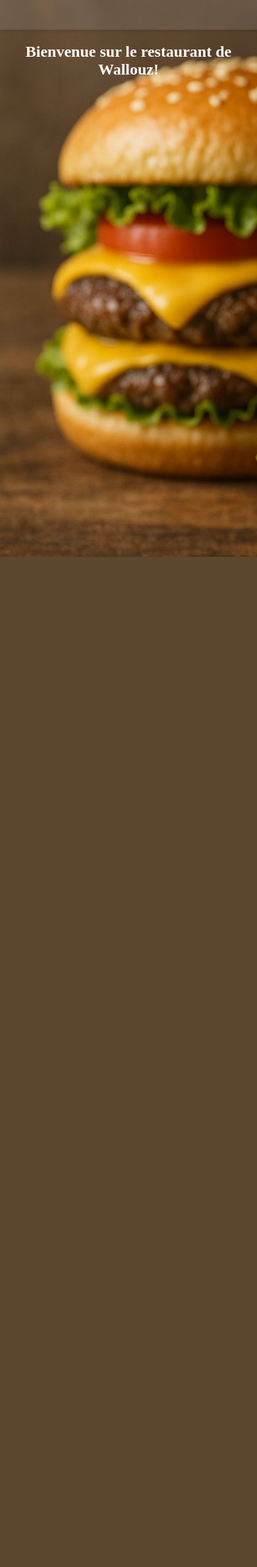
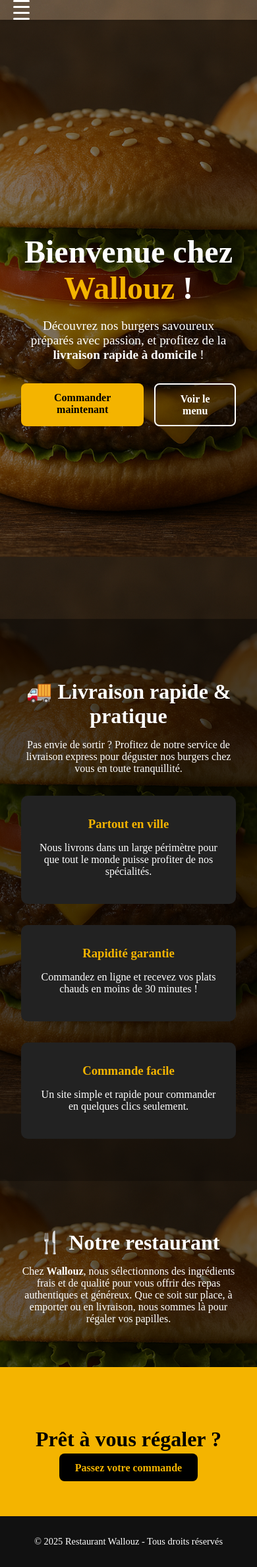
Before and after one commit to AntoineHro/appResto-restoWeb-, a PHP site: page / in a window 390 px wide. Shown: the whole page at 66% size. Before the commit the page ends 844 px from the top, so only its background shows below. Run offline with PHP 8.4, Linux system fonts and the light colour scheme.

Commit message:
Ajout du code du site

```diff
--- a/appRoseBlanche/css/index.css
+++ b/appRoseBlanche/css/index.css
@@ -0,0 +1,151 @@
+/* Style global */
+body {
+    margin: 0;
+    font-family: 'Arial', sans-serif;
+    color: #fff;
+    background: url('../image/background.png') no-repeat center center fixed;
+    background-size: cover;
+  }
+
+  /* HERO */
+  .hero {
+    height: 100vh;
+    display: flex;
+    align-items: center;
+    justify-content: center;
+    text-align: center;
+    background: rgba(0, 0, 0, 0.5);
+    padding: 2rem;
+  }
+
+  .hero h1 {
+    font-size: 3rem;
+    margin-bottom: 1rem;
+  }
+
+  .hero h1 span {
+    color: #f4b400;
+  }
+
+  .hero p {
+    font-size: 1.2rem;
+    margin-bottom: 2rem;
+  }
+
+  .hero-buttons {
+    display: flex;
+    gap: 1rem;
+    justify-content: center;
+  }
+
+  .btn-primary, .btn-secondary {
+    padding: 0.8rem 1.5rem;
+    border-radius: 8px;
+    text-decoration: none;
+    font-weight: bold;
+    transition: 0.3s;
+  }
+
+  .btn-primary {
+    background: #f4b400;
+    color: #000;
+  }
+
+  .btn-primary:hover {
+    background: #e89c00;
+  }
+
+  .btn-secondary {
+    background: transparent;
+    border: 2px solid #fff;
+    color: #fff;
+  }
+
+  .btn-secondary:hover {
+    background: #fff;
+    color: #000;
+  }
+
+  /* SECTION LIVRAISON */
+  .delivery {
+    padding: 4rem 2rem;
+    background: rgba(0, 0, 0, 0.7);
+    text-align: center;
+  }
+
+  .delivery h2 {
+    font-size: 2rem;
+    margin-bottom: 1rem;
+  }
+
+  .delivery-cards {
+    display: flex;
+    gap: 2rem;
+    justify-content: center;
+    flex-wrap: wrap;
+    margin-top: 2rem;
+  }
+
+  .card {
+    background: #222;
+    padding: 1.5rem;
+    border-radius: 10px;
+    max-width: 280px;
+    transition: transform 0.3s;
+  }
+
+  .card:hover {
+    transform: translateY(-8px);
+  }
+
+  .card img {
+    width: 80px;
+    margin-bottom: 1rem;
+  }
+
+  .card h3 {
+    margin: 0.5rem 0;
+    color: #f4b400;
+  }
+
+  /* SECTION ABOUT */
+  .about {
+    padding: 3rem 2rem;
+    text-align: center;
+    background: rgba(0, 0, 0, 0.6);
+  }
+
+  .about h2 {
+    font-size: 2rem;
+    margin-bottom: 1rem;
+  }
+
+  /* SECTION CTA */
+  .cta {
+    padding: 4rem 2rem;
+    text-align: center;
+    background: #f4b400;
+    color: #000;
+  }
+
+  .cta h2 {
+    font-size: 2rem;
+    margin-bottom: 1rem;
+  }
+
+  .cta .btn-primary {
+    background: #000;
+    color: #f4b400;
+  }
+
+  .cta .btn-primary:hover {
+    background: #222;
+  }
+
+  /* FOOTER */
+  footer {
+    text-align: center;
+    padding: 1rem;
+    background: #111;
+    font-size: 0.9rem;
+  }
--- a/appRoseBlanche/css/nav-barre.css
+++ b/appRoseBlanche/css/nav-barre.css
@@ -13,6 +13,7 @@ body {
   position: relative;
 }
 
+/* Icône menu burger */
 .menu-toggle {
   display: none;
 }
@@ -21,6 +22,15 @@ body {
   display: none;
   flex-direction: column;
   cursor: pointer;
+  gap: 6px;
+  z-index: 10001;
+}
+
+.menu-icon span {
+  width: 25px;
+  height: 3px;
+  background: #fff;
+  border-radius: 2px;
 }
 
 .nav-links {
@@ -41,38 +51,44 @@ body {
   color: #000000;
 }
 
-/* Responsive */
+/* -------- Responsive -------- */
 @media (max-width: 768px) {
   .menu-icon {
     display: flex;
-    flex-direction: column;
-    gap: 5px;
+    position: absolute;
+    left: 20px;
   }
 
   .nav-links {
-    position: absolute;
-    top: 60px;
+    position: fixed; /* fixé à gauche de l’écran */
+    top: 0;
     left: 0;
-    right: 0;
-    background: linear-gradient(to right, #f9e5a1, #d1a324);
+    height: 100vh; /* toute la hauteur */
+    width: 0; /* caché par défaut */
+    background: rgba(0, 0, 0, 0.8); /* fond sombre transparent */
+    backdrop-filter: blur(4px); /* effet de flou */
     flex-direction: column;
     align-items: center;
+    justify-content: center;
     gap: 20px;
-    padding: 20px 0;
-    display: none;
+    overflow: hidden; /* pas de débordement */
+    transition: width 0.4s ease; /* animation fluide */
     z-index: 9999;
-    box-shadow: 0 4px 10px rgba(0, 0, 0, 0.1);
   }
 
+  /* Quand le menu est coché */
   .menu-toggle:checked + .menu-icon + .nav-links {
-    display: flex;  /* Affiche le menu */
+    width: 50%; /* moitié de l’écran */
+  }
+
+  .nav-links a {
+    font-size: 18px;
+    color: #fff;
   }
 }
 
-.navbar-links {
-  list-style: none;
-  display: flex;
-  gap: 1.5rem;
-  margin: 0;
-  padding: 0;
+@media (max-width: 480px) {
+  .nav-links a {
+    font-size: 16px;
+  }
 }
--- a/appRoseBlanche/index.php
+++ b/appRoseBlanche/index.php
@@ -1,13 +1,18 @@
+<?php
+// index.php
+?>
 <!DOCTYPE html>
 <html lang="fr">
 <head>
   <meta charset="UTF-8">
   <meta name="viewport" content="width=device-width, initial-scale=1.0">
-    <title>Acceuil</title>
+  <title>Accueil - Restaurant Wallouz</title>
   <link rel="stylesheet" href="css/index.css">
   <link rel="stylesheet" href="css/nav-barre.css">
 </head>
-<body style="background-image: url('image/background.png');">
+<body>
+
+  <!-- Barre de navigation -->
   <nav class="navbar">
     <input type="checkbox" id="menu-toggle" class="menu-toggle" />
     <label for="menu-toggle" class="menu-icon">
@@ -19,15 +24,64 @@
 
     <div class="nav-links">
       <a href="page/panier.php">🛒</a>
-                <a href="index.php" style="text-align: center;">Accueil</a>
-                <a href="page/commander.php" style="text-align: center;">Menu</a>
-                <a href="page/inscription.php" style="text-align: center;">S'inscrire</a>
-                <a href="page/connexion.php" style="text-align: center;">Se connecter</a>
+      <a href="index.php">Accueil</a>
+      <a href="page/commander.php">Menu</a>
+      <a href="page/inscription.php">S'inscrire</a>
+      <a href="page/connexion.php">Se connecter</a>
     </div>
   </nav>
 
-    <h2 style="color: white; text-align: center;">Bienvenue sur le restaurant de Wallouz!</h2>
+  <!-- Section héro -->
+  <header class="hero">
+    <div class="hero-content">
+      <h1>Bienvenue chez <span>Wallouz</span> !</h1>
+      <p>Découvrez nos burgers savoureux préparés avec passion, et profitez de la <strong>livraison rapide à domicile</strong> !</p>
+      <div class="hero-buttons">
+        <a href="page/commander.php" class="btn-primary">Commander maintenant</a>
+        <a href="page/commander.php" class="btn-secondary">Voir le menu</a>
+      </div>
+    </div>
+  </header>
 
+  <!-- Section Livraison -->
+  <section class="delivery">
+    <h2>🚚 Livraison rapide & pratique</h2>
+    <p>Pas envie de sortir ? Profitez de notre service de livraison express pour déguster nos burgers chez vous en toute tranquillité.</p>
+    <div class="delivery-cards">
+      <div class="card">
+
+        <h3>Partout en ville</h3>
+        <p>Nous livrons dans un large périmètre pour que tout le monde puisse profiter de nos spécialités.</p>
+      </div>
+      <div class="card">
+
+        <h3>Rapidité garantie</h3>
+        <p>Commandez en ligne et recevez vos plats chauds en moins de 30 minutes !</p>
+      </div>
+      <div class="card">
+
+        <h3>Commande facile</h3>
+        <p>Un site simple et rapide pour commander en quelques clics seulement.</p>
+      </div>
+    </div>
+  </section>
+
+  <!-- Section présentation -->
+  <section class="about">
+    <h2>🍴 Notre restaurant</h2>
+    <p>Chez <strong>Wallouz</strong>, nous sélectionnons des ingrédients frais et de qualité pour vous offrir des repas authentiques et généreux. Que ce soit sur place, à emporter ou en livraison, nous sommes là pour régaler vos papilles.</p>
+  </section>
+
+  <!-- Section CTA -->
+  <section class="cta">
+    <h2>Prêt à vous régaler ?</h2>
+    <a href="page/commander.php" class="btn-primary">Passez votre commande</a>
+  </section>
+
+  <!-- Footer -->
+  <footer>
+    <p>© <?php echo date("Y"); ?> Restaurant Wallouz - Tous droits réservés</p>
+  </footer>
 
 </body>
 </html>
```
Also changed, not shown: appRoseBlanche/css/login.css (+59 -0 lines), appRoseBlanche/css/menus.css (+52 -0 lines), appRoseBlanche/css/register.css (+71 -1 lines), appRoseBlanche/page/inscription.php (+8 -8 lines). Lines whose indentation alone changed are shown as unchanged.
